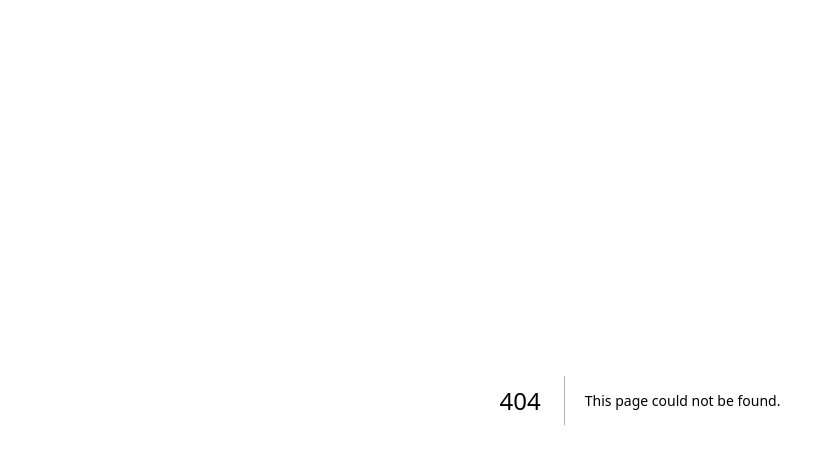
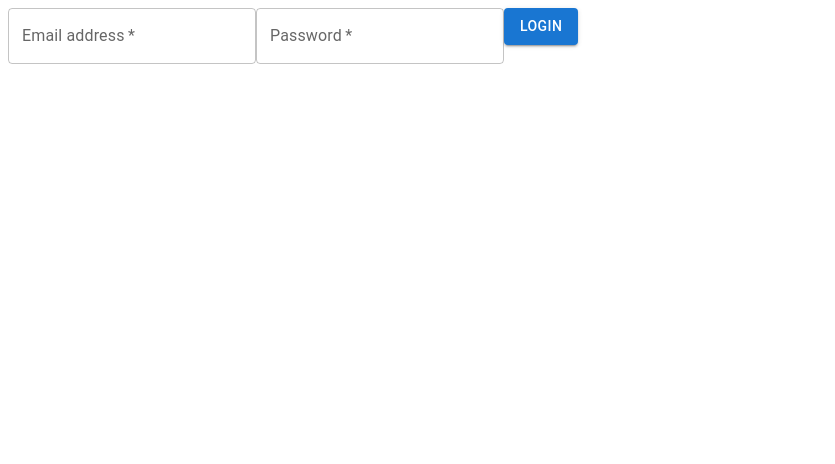
Before and after one commit to thibaut-decherit/nextjs-api-platform-prototype, a Next.js app in the folder client/: page /login/login in a window 1280 px wide. Before the commit this address had no page. Shown: the top 464 px of the page, without its empty margins (0-835 px from the left). Built offline with nearby package versions, Linux system fonts and the light colour scheme; no server answers.

Commit message:
feat(security): login form

```diff
--- /dev/null
+++ b/client/pages/login/index.ts
@@ -0,0 +1 @@
+export {default} from "./login";
--- /dev/null
+++ b/client/pages/login/login.tsx
@@ -0,0 +1,119 @@
+import Button from "@mui/material/Button";
+import TextField from "@mui/material/TextField";
+import React, {useState} from "react";
+import {Controller, SubmitHandler, useForm} from "react-hook-form";
+import {UserFormUser} from "../../components/pages/users/types";
+import {getJWT} from "../../services/ApiService/AuthenticationAPIService/AuthenticationAPIService";
+import {submit} from "../../services/FormSubmissionService";
+
+type FormInput = {
+  email: string,
+  password: string
+};
+
+const Page = () => {
+  const {control, formState: {errors}, handleSubmit, reset, resetField} = useForm<FormInput>({
+    defaultValues: {
+      email: '',
+      password: ''
+    }
+  });
+
+  const [apiError, setApiError] = useState(undefined);
+
+  const onSubmit: SubmitHandler<FormInput> = async (data: UserFormUser) => {
+    await submit(
+      getJWT,
+      [data],
+      () => {
+        // Clears all form errors.
+        setApiError(undefined);
+
+        // Clears all fiels.
+        reset();
+      },
+      undefined,
+      undefined,
+      error => {
+        setApiError(error);
+        resetField('password');
+      }
+    );
+  };
+
+  const renderApiError = () => {
+    if (apiError === undefined) {
+      return null;
+    }
+
+    if (apiError === 'bad credentials') {
+      return <p>Bad credentials.</p>;
+    }
+
+    return <p>Unknown error.</p>;
+  }
+
+  return (
+    <>
+      <form onSubmit={handleSubmit(onSubmit)} noValidate>
+        <Controller
+          name="email"
+          control={control}
+          render={({field}) => {
+            return (
+              <TextField
+                {...field}
+                error={!!errors.email}
+                helperText={errors?.email?.message}
+                label="Email address"
+                required
+                variant="outlined"
+              />
+            );
+          }}
+          rules={{
+            maxLength: {
+              message: 'Input cannot be longer than 255 characters.',
+              value: 255
+            },
+            pattern: {
+              message: 'You must enter an email address.',
+              value: /^.+@\S+\.\S+$/
+            },
+            required: 'Input is required.'
+          }}
+        />
+        <Controller
+          name="password"
+          control={control}
+          render={({field}) => {
+            return (
+              <TextField
+                {...field}
+                error={!!errors.password}
+                helperText={errors?.password?.message}
+                label="Password"
+                required
+                type="password"
+                variant="outlined"
+              />
+            );
+          }}
+          rules={{
+            maxLength: {
+              message: 'Input cannot be longer than 255 characters.',
+              value: 255
+            },
+            required: 'Input is required.'
+          }}
+        />
+        <Button className="bg-blue" type="submit" variant="contained">Login</Button>
+      </form>
+      {renderApiError()}
+    </>
+  );
+}
+
+Page.propTypes = {};
+
+export default Page;
--- /dev/null
+++ b/client/services/ApiService/AuthenticationAPIService/AuthenticationAPIService.ts
@@ -0,0 +1,44 @@
+import axios from "axios";
+import _ from "lodash";
+import {Credentials} from "../../../types";
+import {GetJWTResponse} from "./AuthenticationAPIService.interfaces";
+import {GetJWTOnSuccessCallback} from "./AuthenticationAPIService.types";
+
+const rootUrl = (process.env.NEXT_PUBLIC_API_BASE_URL as string) + (process.env.NEXT_PUBLIC_API_PATH as string);
+
+function getJWT(
+  credentials: Credentials,
+  onSuccess?: GetJWTOnSuccessCallback
+) {
+  return new Promise<void>((resolve, reject) => {
+    axios
+      .post(rootUrl + '/login_check', credentials)
+      .then((response: GetJWTResponse) => {
+        if (_.has(response, 'data.token') && _.has(response, 'headers.app-user-front-end-data-json')) {
+          if (typeof onSuccess === 'function') {
+            onSuccess(response);
+          }
+
+          return resolve();
+        }
+
+        reject('error');
+      })
+      .catch(error => {
+        if (_.has(error, 'response.status') && error.response.status === 401) {
+          return reject('bad credentials');
+        }
+
+        if (_.has(error, 'message') && error.message === 'Network Error') {
+          return reject('network error');
+        }
+
+        reject('error');
+      });
+  });
+}
+
+export {
+  getJWT,
+  GetJWTOnSuccessCallback
+};
--- /dev/null
+++ b/client/services/ApiService/AuthenticationAPIService/AuthenticationAPIService.types.ts
@@ -0,0 +1,3 @@
+import {GetJWTResponse} from "./AuthenticationAPIService.interfaces";
+
+export type GetJWTOnSuccessCallback = ((response: GetJWTResponse) => void);
--- a/client/types.ts
+++ b/client/types.ts
@@ -4,6 +4,11 @@ export type ApiPlatformConstraintViolation = {
   propertyPath: string;
 };
 
+export type Credentials = {
+  username: string;
+  password: string;
+};
+
 export type FormErrors = {
   [key: string]: string[]
 };
```
Also changed, not shown: client/services/ApiService/AuthenticationAPIService/AuthenticationAPIService.interfaces.ts (added, +11 -0 lines).
